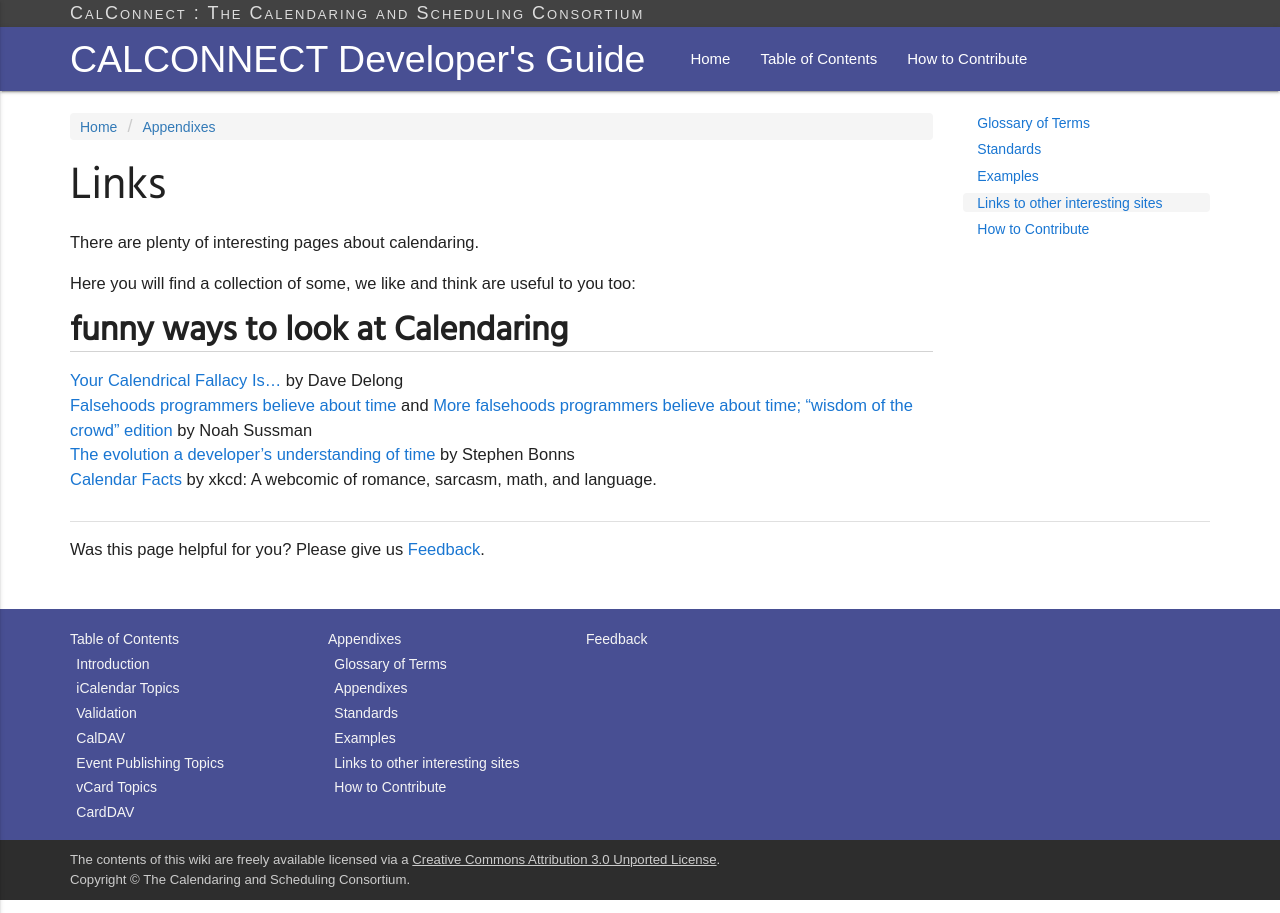
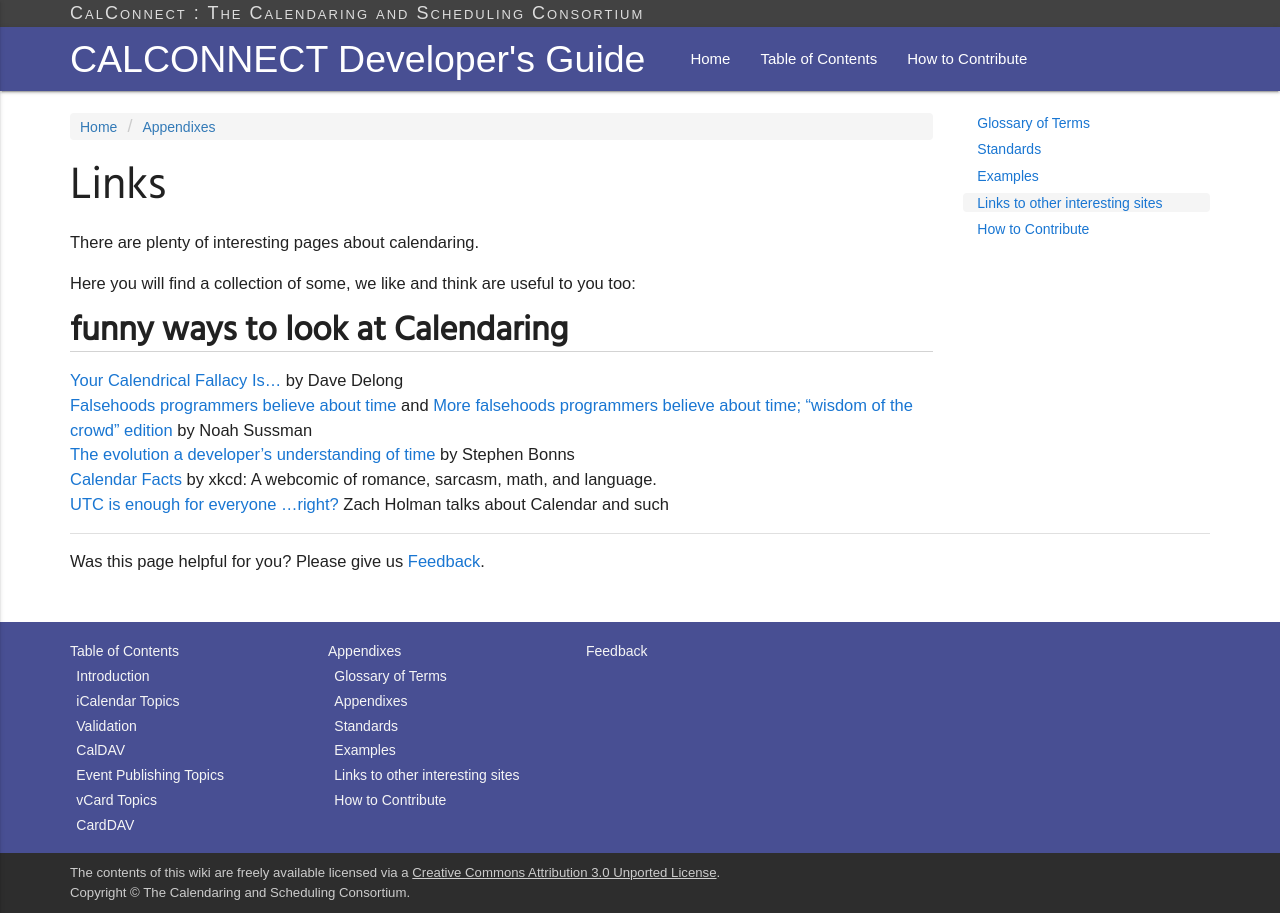
Before and after one commit to CalConnect/DEVGUIDE, a Jekyll site: the page built from _appendixes/Links.md, in a window 1280 px wide. Built offline with Jekyll 4.4.1, drawn with Linux system fonts in a browser that asks for light colours; some web fonts are replaced.

Commit message:
added talk of Zach Holman

```diff
--- a/_appendixes/Links.md
+++ b/_appendixes/Links.md
@@ -18,3 +18,4 @@ Here you will find a collection of some, we like and think are useful to you too
 - [Falsehoods programmers believe about time](http://infiniteundo.com/post/25326999628/falsehoods-programmers-believe-about-time) and [More falsehoods programmers believe about time; “wisdom of the crowd” edition](http://infiniteundo.com/post/25509354022/more-falsehoods-programmers-believe-about-time) by Noah Sussman
 - [The evolution a developer's understanding of time](https://twitter.com/stephenbinns/status/842330300000665601) by Stephen Bonns
 - [Calendar Facts](https://xkcd.com/1930/) by xkcd: A webcomic of romance, sarcasm, math, and language.
+- [UTC is enough for everyone ...right?](https://zachholman.com/talk/utc-is-enough-for-everyone-right) Zach Holman talks about   Calendar and such
```
